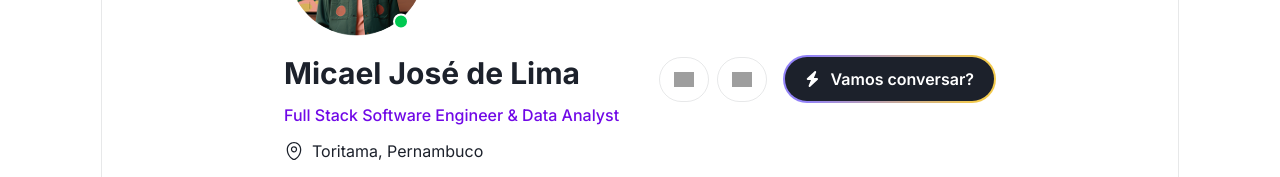
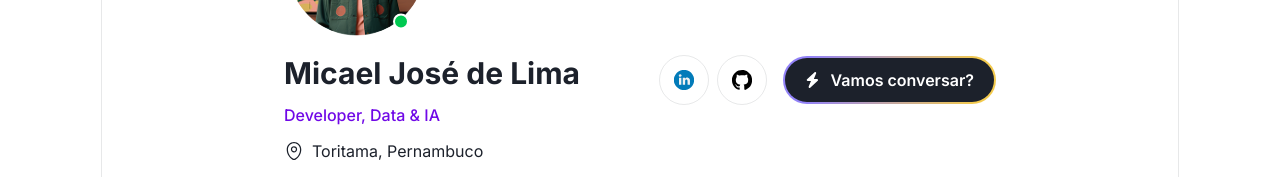
Before and after one commit to micaellimaj/portfolio, a Next.js app in the folder Typefolio-1.0.0/: page / in a window 1280 px wide. Shown: the part 321-498 px from the top of the page. Built offline with nearby package versions, Linux system fonts and the light colour scheme; grey boxes are pictures that could not be loaded.

Commit message:
+ ajustes

```diff
--- a/Typefolio-1.0.0/src/app/components/home/hero-section/index.tsx
+++ b/Typefolio-1.0.0/src/app/components/home/hero-section/index.tsx
@@ -6,12 +6,12 @@ import { Button } from "@/components/ui/button";
 const HeroSection = () => {
     const socialIcon = [
         {
-            img: "/images/icon/linkedin-icon.svg", // Certifique-se de ter esse ícone em public/images/icon/
+            img: "/images/hero-sec/linkedin.svg",
             href: "https://www.linkedin.com/in/micael-lima-full-stack-software-engineer/",
             icon: "LinkedIn"
         },
         {
-            img: "/images/icon/github-icon.svg", // Certifique-se de ter esse ícone em public/images/icon/
+            img: "/images/hero-sec/Github.svg",
             href: "https://github.com/micaellimaj",
             icon: "GitHub"
         },
@@ -33,7 +33,7 @@ const HeroSection = () => {
                             </div>
                             <div className="flex flex-col gap-2 sm:gap-3 items-center text-center xs:items-start">
                                 <h1 className="text-2xl sm:text-3xl font-bold">Micael José de Lima</h1>
-                                <p className="text-violet-700 font-medium">Full Stack Software Engineer & Data Analyst</p>
+                                <p className="text-violet-700 font-medium">Developer, Data & IA</p>
                                 <div className="flex items-center gap-2">
                                     <Image src={"/images/icon/map-icon.svg"} alt="map-icon" width={20} height={20} />
                                     <p className="text-primary">Toritama, Pernambuco</p>
@@ -56,7 +56,7 @@ const HeroSection = () => {
                                 </div>
                                 <Button asChild className="h-auto rounded-full p-0.5!">
                                     <Link
-                                        href="https://www.linkedin.com/in/micael-lima-full-stack-software-engineer/"
+                                        href="https://docs.google.com/forms/d/e/1FAIpQLSc6fPmiaBSlZAsfBI3sYeYutgvSpi8nIAY2hqQVJjbX6KUX7Q/viewform"
                                         target="_blank"
                                         className="inline-block p-0.5 rounded-full bg-[linear-gradient(96.09deg,_#9282F8_12.17%,_#F3CA4D_90.71%)]"
                                     >
--- a/Typefolio-1.0.0/src/app/layout.tsx
+++ b/Typefolio-1.0.0/src/app/layout.tsx
@@ -20,7 +20,7 @@ export default function RootLayout({
   children: React.ReactNode;
 }>) {
   return (
-    <html lang="en" suppressHydrationWarning>
+    <html lang="pt-br" suppressHydrationWarning>
       <body className={inter.className}>
         <Header/>
         {children}
```
Also changed, not shown: Typefolio-1.0.0/public/images/hero-sec/Github.svg (added), Typefolio-1.0.0/public/images/hero-sec/linkedin.svg (added).
